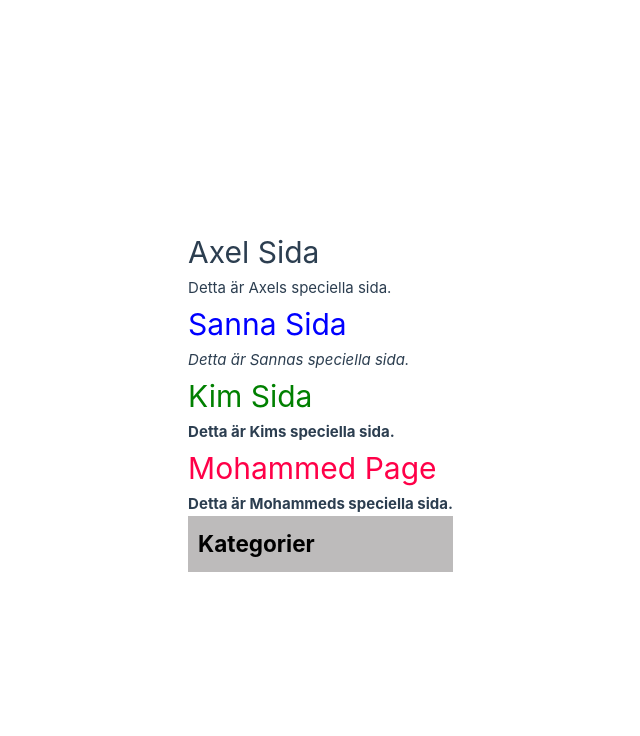
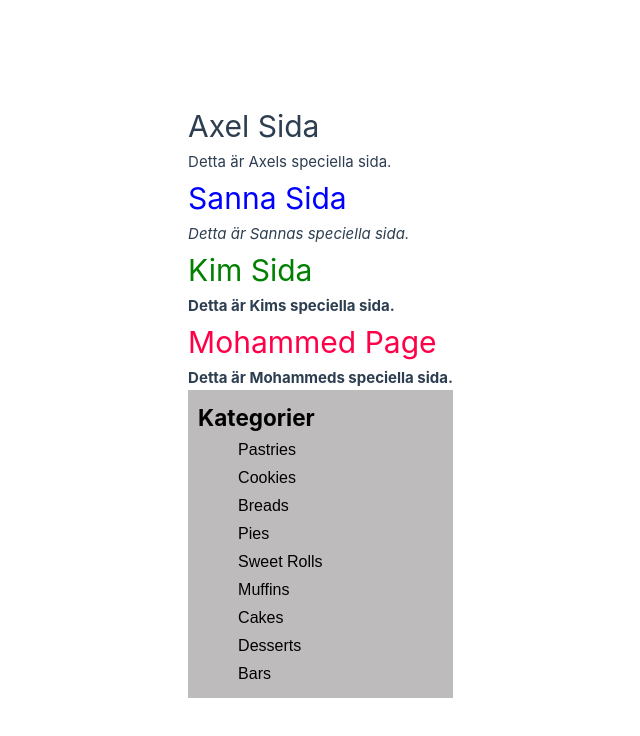
Before and after one commit to Falusvampen/vue-framework, a Vue app: page / in a window 1280 px wide. Shown: the top 736 px of the page, without its empty margins (187-827 px from the left). Built offline with nearby package versions, Linux system fonts and the light colour scheme.

Commit message:
finish category component except for styling.

```diff
--- a/src/components/CategoryComponent.vue
+++ b/src/components/CategoryComponent.vue
@@ -19,16 +19,21 @@ export default {
 
   methods: {
     extractUniqueCategories() {
-      if (!this.recipes || !Array.isArray(this.recipes)) {
-        console.error("Recipe data is missing or not an array. Cannot extract categories.");
-        return;
-      }
-      const allCategories = this.recipes.map(recipe => recipe.category);
-      this.categories = [...new Set(allCategories)];
-      console.log(this.categories);
+      const categorySet = new Set();
+
+      this.recipies.forEach(recipe => {
+        if (recipe.category) {
+          categorySet.add(recipe.category);
+        }
+      });
+
+      this.categories = Array.from(categorySet);
+    },
+
+    switchCategory(category) {
+      this.$emit('categorySelected', category);
     }
   }
-
 }
 
 </script>
@@ -37,8 +42,10 @@ export default {
   <nav>
     <h2>Kategorier</h2>
     <ol>
-      <li v-for="category in categories" :key="category">
+      <li>
+        <button @click="switchCategory(category)" v-for="category in categories" :key="category">
         {{ category }}
+        </button>
       </li>
     </ol>
   </nav>
@@ -61,7 +68,22 @@ ol {
   list-style-type: none;
 }
 
-li:hover {
+li {
+  display: flex;
+  flex-direction: column;
+}
+
+button {
+  background: none;
+  border: none;
+  color: black;
+  text-align: left;
+  padding: 5px 0;
+  font-size: 16px;
+  cursor: pointer;
+}
+
+button:hover {
   text-shadow: 2px 2px 4px rgba(0, 0, 0, 0.4);
 }
 </style>
```
